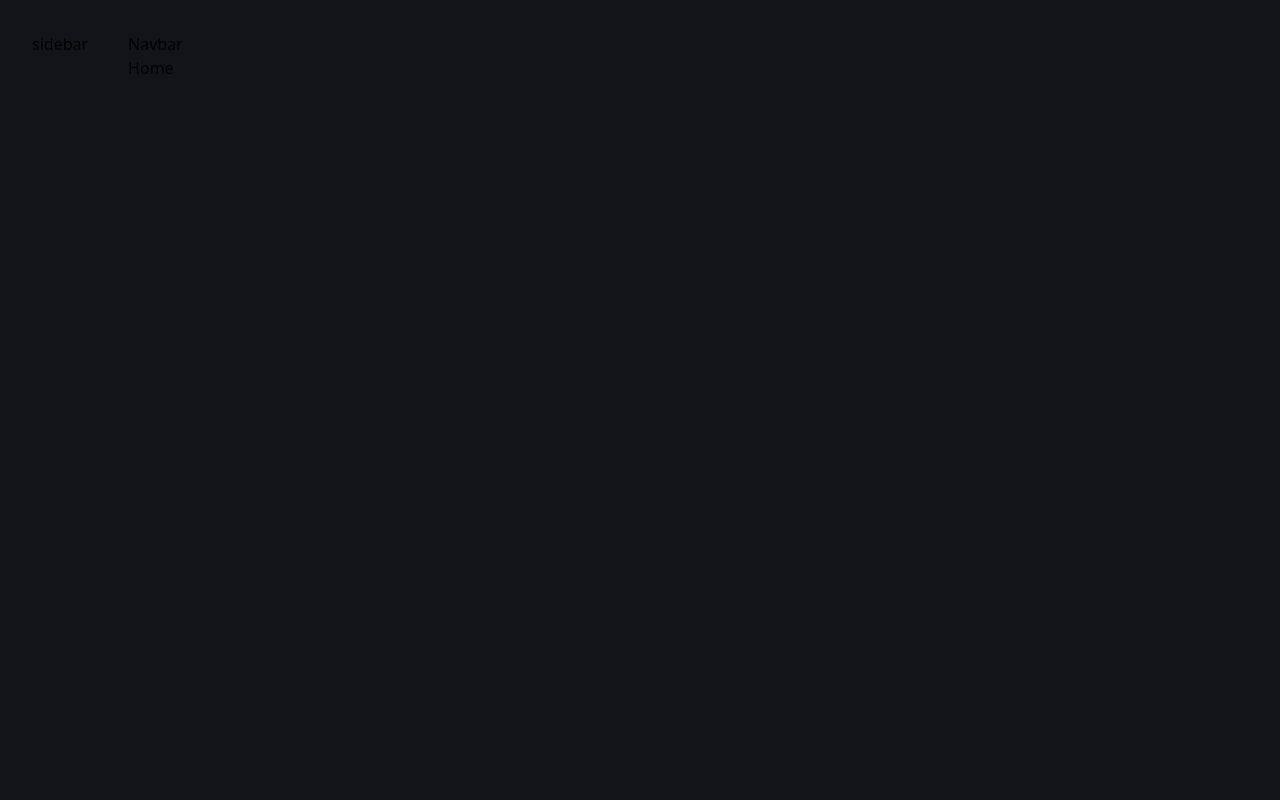
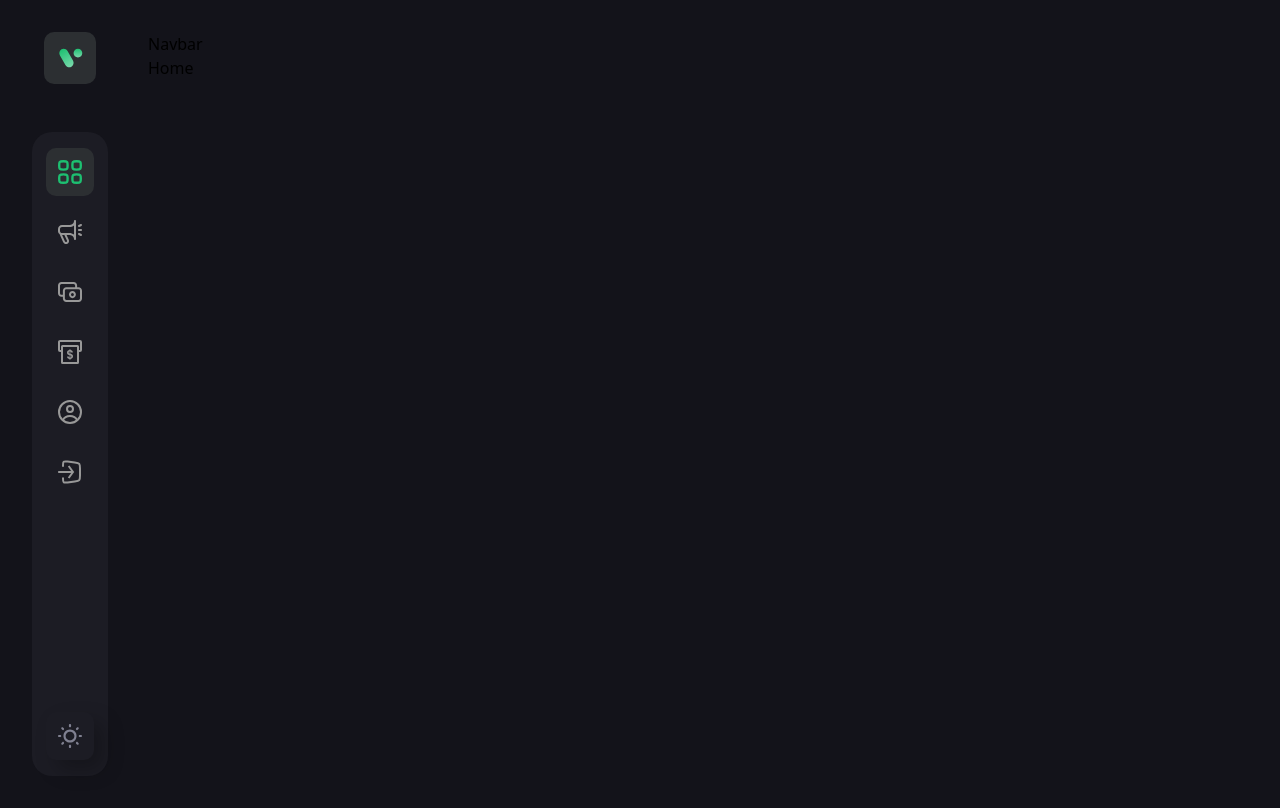
Before and after one commit to BdNWoG/nexus, a React (Vite) app in the folder client/: page / in a window 1280 px wide. Built offline with nearby package versions, Linux system fonts and the light colour scheme; what @thirdweb-dev/react would draw is missing.

Commit message:
Update Sidebar.jsx

```diff
--- a/client/src/components/Sidebar.jsx
+++ b/client/src/components/Sidebar.jsx
@@ -1,9 +1,51 @@
-import React from 'react'
-import { useState } from 'react'
+import React, { useState } from 'react'
+import { Link, useNavigate } from 'react-router-dom'
+
+import { logo, sun } from '../assets'
+import { navlinks } from '../constants'
+
+const Icon = ({
+    styles, name, imgUrl, isActive, disabled, handleClick
+}) => (
+    <div className={`w-[48px] h-[48px] rounded-[10px] ${isActive && isActive === name && 'bg-[#2c2f32]'} flex justify-center items-center ${!disabled && 'cursor-pointer'} ${styles}`} onClick={handleClick}>
+        {!isActive ? (
+            <img src={imgUrl} alt='fund_logo' className='w-1/2 h-1/2' />
+        ) : (
+            <img src={imgUrl} alt='fund_logo' className={`w-1/2 h-1/2 ${isActive !== name && 'grayscale'}`} />
+        )}
+    </div>
+)
 
 const Sidebar = () => {
+    const navigate = useNavigate();
+    const [isActive, setIsActive] = useState('dashboard');
+
     return (
-        <div>sidebar</div>
+        <div className='flex justify-between items-center flex-col sticky top-5 h-[93vh]'>
+            <Link to='/'>
+                <Icon styles='w-[52px] h-[52px] bg-[#2c2f32]' imgUrl={logo}/>
+            </Link>
+
+            <div className='flex flex-col flex-1 justify-between items-center bg-[#1c1c24] rounded-[20px] w-[76px] py-4 mt-12'>
+                <div className='flex flex-col items-center justify-center gap-3'>
+                    {navlinks.map((link) => (
+                        <Icon
+                            key={link.name}
+                            {...link}
+                            isActive={isActive}
+                            handleClick={() => {
+                                if (!link.disabled) {
+                                    setIsActive(link.name);
+                                    navigate(link.link);
+                                }
+                            }}
+                        />
+                    ))}
+                </div>
+
+                <Icon styles='bg-[#1c1c24] shadow-secondary' imgUrl={sun}/>
+            </div>
+        </div>
     )
 }
 
```
